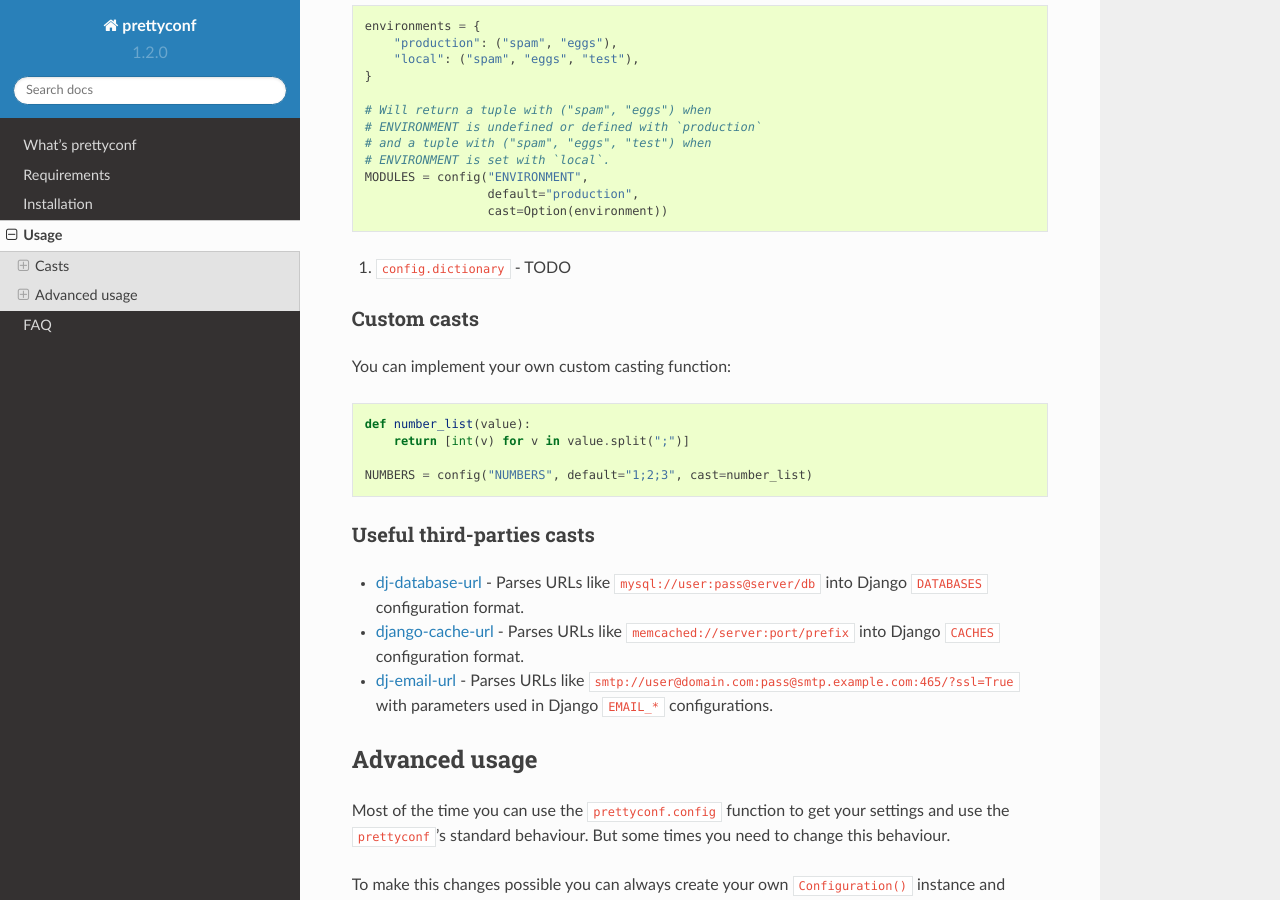
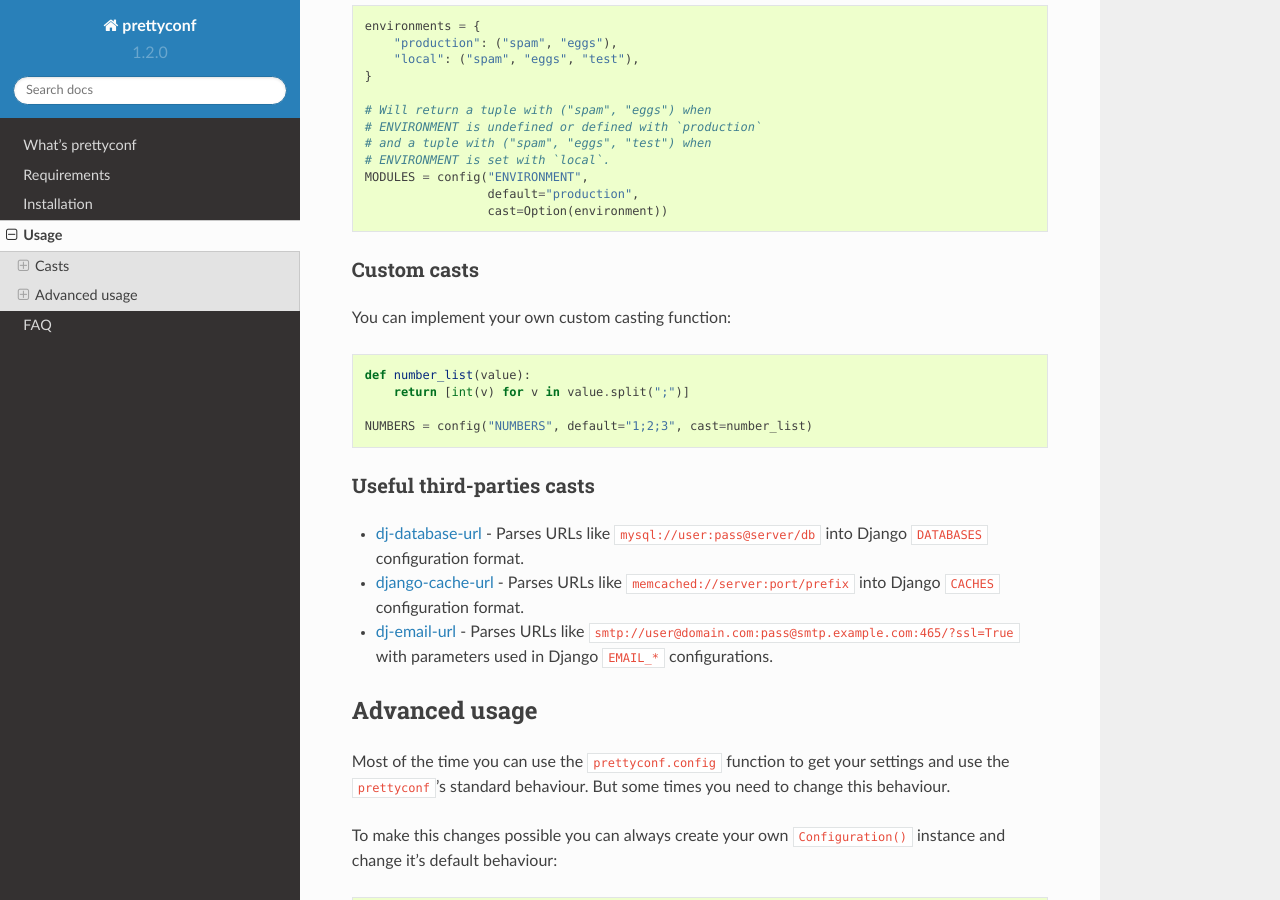
Before and after one commit to osantana/prettyconf, a Sphinx documentation site: the page built from docs/source/usage.rst, in a window 1280 px wide and 900 px high, scrolled down 1065 px. Built offline with Sphinx 7.4.7 and the Read the Docs theme 2.0.0, drawn with Linux system fonts in a browser that asks for light colours.

Commit message:
Requirements update and :lipstick: in documentation

```diff
--- a/docs/source/usage.rst
+++ b/docs/source/usage.rst
@@ -62,8 +62,6 @@
                      default="production",
                      cast=Option(environment))
 
-#. ``config.dictionary`` - TODO
-
 
 Custom casts
 ++++++++++++
@@ -108,6 +106,7 @@
 
 .. warning:: ``prettyconf`` will skip configuration files inside ``.zip``,
    ``.egg`` or wheel packages.
+
 
 Set the starting path
 +++++++++++++++++++++
--- a/requirements.txt
+++ b/requirements.txt
@@ -1,4 +1,5 @@
-nose==1.3.4
-testfixtures==4.1.2
+nose==1.3.7
+testfixtures==4.8.0
 Sphinx==1.3.1
 sphinx-rtd-theme==0.1.8
+tox==2.3.1
```
